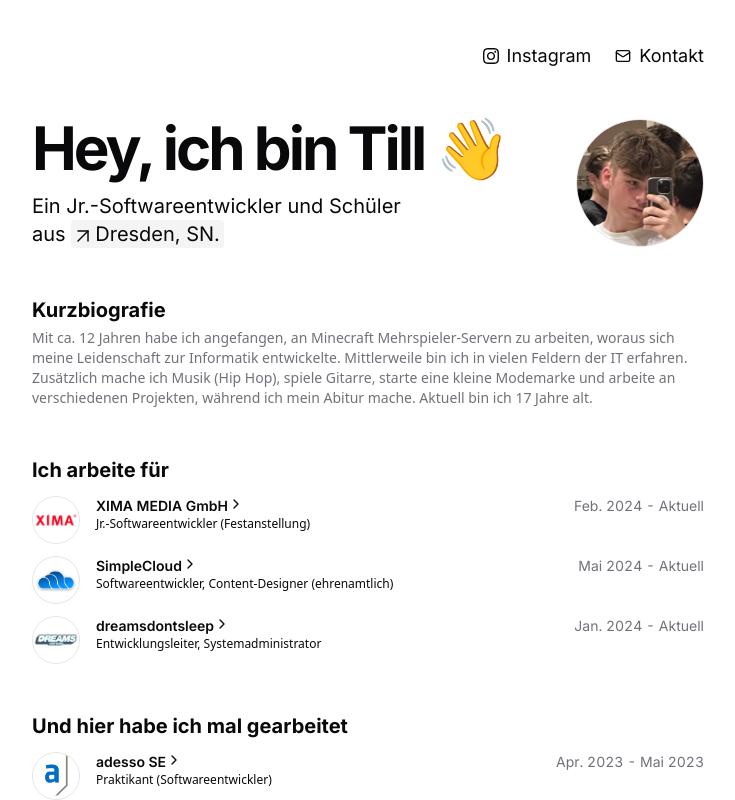
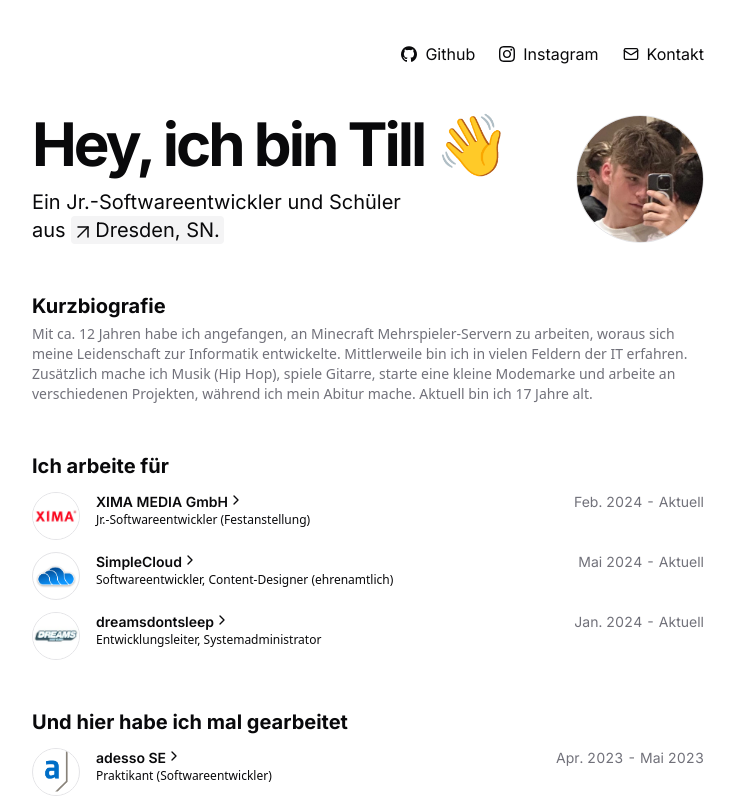
Before and after one commit to tillhfm/portfolio, a Next.js app: page / in a window 1280 px wide. Shown: the top 800 px of the page, without its empty margins (272-1007 px from the left). Built offline with nearby package versions, Linux system fonts and the light colour scheme.

Commit message:
feat: add github link

```diff
--- a/src/app/page.tsx
+++ b/src/app/page.tsx
@@ -3,7 +3,7 @@ import React from "react"
 import { ArrowUpRight, Mail } from "lucide-react"
 import { Dialog, DialogTrigger } from "@/components/ui/dialog"
 import ContactDialog from "@/components/assets/contact-dialog"
-import { InstagramIcon } from "@/components/assets/icons"
+import { GithubIcon, InstagramIcon } from "@/components/assets/icons"
 import { DATA } from "../data/data"
 import BlurFade from "@/components/magicui/blur-fade"
 import { Avatar, AvatarFallback, AvatarImage } from "@/components/ui/avatar"
@@ -19,7 +19,12 @@ export default function Home() {
    return (
       <main className="flex flex-col min-h-[100dvh] space-y-12">
          <section id="header" className="">
-            <div className="flex justify-end sm:text-lg space-x-6 pt-10 sm:pt-12">
+            <div className="flex justify-end space-x-6 pt-10 sm:pt-12">
+            <BlurFade delay={1.25}>
+                  <Link href={DATA.githubUrl} target="_blank" className="flex items-center space-x-2 underline underline-offset-2 decoration-2 decoration-transparent hover:decoration-zinc-950 hover:transition-colors">
+                     <GithubIcon className="size-4" /> <span>Github</span>
+                  </Link>
+               </BlurFade>
                <BlurFade delay={1.4}>
                   <Link href={DATA.instagramUrl} target="_blank" className="flex items-center space-x-2 underline underline-offset-2 decoration-2 decoration-transparent hover:decoration-zinc-950 hover:transition-colors">
                      <InstagramIcon className="size-4" /> <span>Instagram</span>
```
